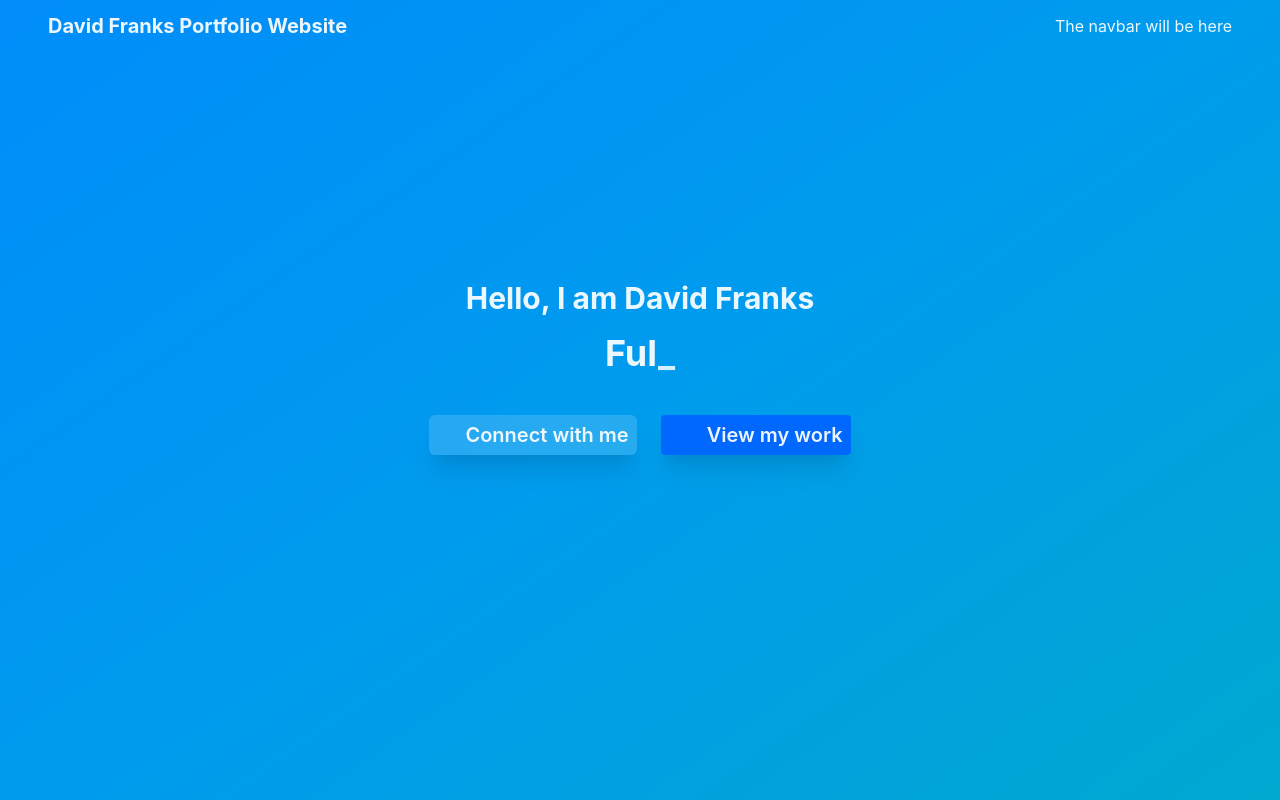
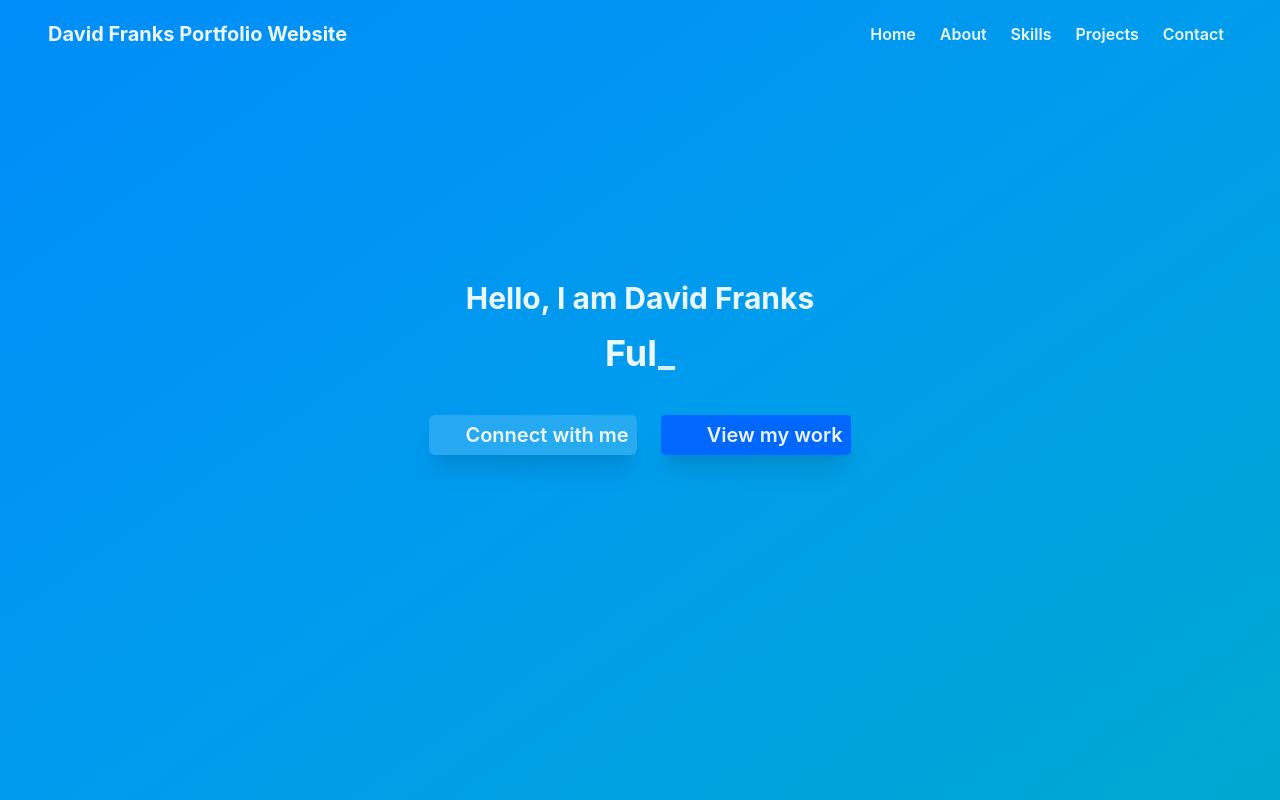
Before and after one commit to davidfrnks7/old-portfolio-website, a Next.js app: page / in a window 1280 px wide. Shown: the top 800 px of the page. Built offline with nearby package versions, Linux system fonts and the light colour scheme; some icons are missing.

Commit message:
Added buttons and links to the nav.

```diff
--- a/components/sections/projects/Projects.tsx
+++ b/components/sections/projects/Projects.tsx
@@ -12,7 +12,7 @@ import { projects, Project } from "./projectList";
 const Projects = (): JSX.Element => {
   return (
     <VStack w="100%" h="auto" justifyContent="center" alignContent="center">
-      <Heading as="h3" size="xl" mb={6} id="project" >
+      <Heading as="h3" size="xl" mb={6} id="projects" >
         Projects
       </Heading>
       <SimpleGrid
--- a/theme/components/ButtonStyles.ts
+++ b/theme/components/ButtonStyles.ts
@@ -52,6 +52,28 @@ export const ButtonStyles = {
           "rgba(0, 104, 255, 0.2) 0px 0px 15px, rgba(0, 104, 255, 0.15) 0px 0px 3px 1px",
       },
     }),
+    nav: (props: Dict<never> | StyleFunctionProps) => ({
+      bg: "transparent",
+      fontSize: "md",
+      px: "2",
+      _hover: {
+        bg: mode(
+          whiten("brand.secondary", 20),
+          darken("brand.secondary", 20)
+        )(props),
+      },
+    }),
+    stickyNav: (props: Dict<never> | StyleFunctionProps) => ({
+      bg: "rgba(255, 255, 255, .15)",
+      fontSize: "md",
+      px: "2",
+      _hover: {
+        bg: mode(
+          whiten("brand.primary", 20),
+          darken("brand.primary", 20)
+        )(props),
+      },
+    }),
     // default values for `size` and `variant`
     defaultProps: {},
   },
--- a/theme/layout/Nav.tsx
+++ b/theme/layout/Nav.tsx
@@ -1,13 +1,59 @@
-import { Box, Text } from "@chakra-ui/react";
+import { Button, HStack, Link } from "@chakra-ui/react";
 import React from "react";
 
 const Nav = (): JSX.Element => {
   return (
-    <Box>
-      <nav>
-        <Text>{"The navbar will be here"}</Text>
-      </nav>
-    </Box>
+    <HStack
+      h="auto"
+      w="auto"
+      spacing={2}
+    >
+      <Link
+        href="/#top"
+      >
+        <Button
+          variant="nav"
+        >
+          Home
+        </Button>
+      </Link>
+      <Link
+        href="/#about"
+      >
+        <Button
+          variant="nav"
+        >
+          About
+        </Button>
+      </Link>
+      <Link
+        href="/#skills"
+      >
+        <Button
+          variant="nav"
+        >
+          Skills
+        </Button>
+      </Link>
+      <Link
+        href="/#projects"
+      >
+        <Button
+          variant="nav"
+        >
+          Projects
+        </Button>
+      </Link>
+      <Link
+        href="/#contact"
+      >
+        <Button
+          variant="nav"
+        >
+          Contact
+        </Button>
+      </Link>
+    </HStack>
   );
 };
 
```
